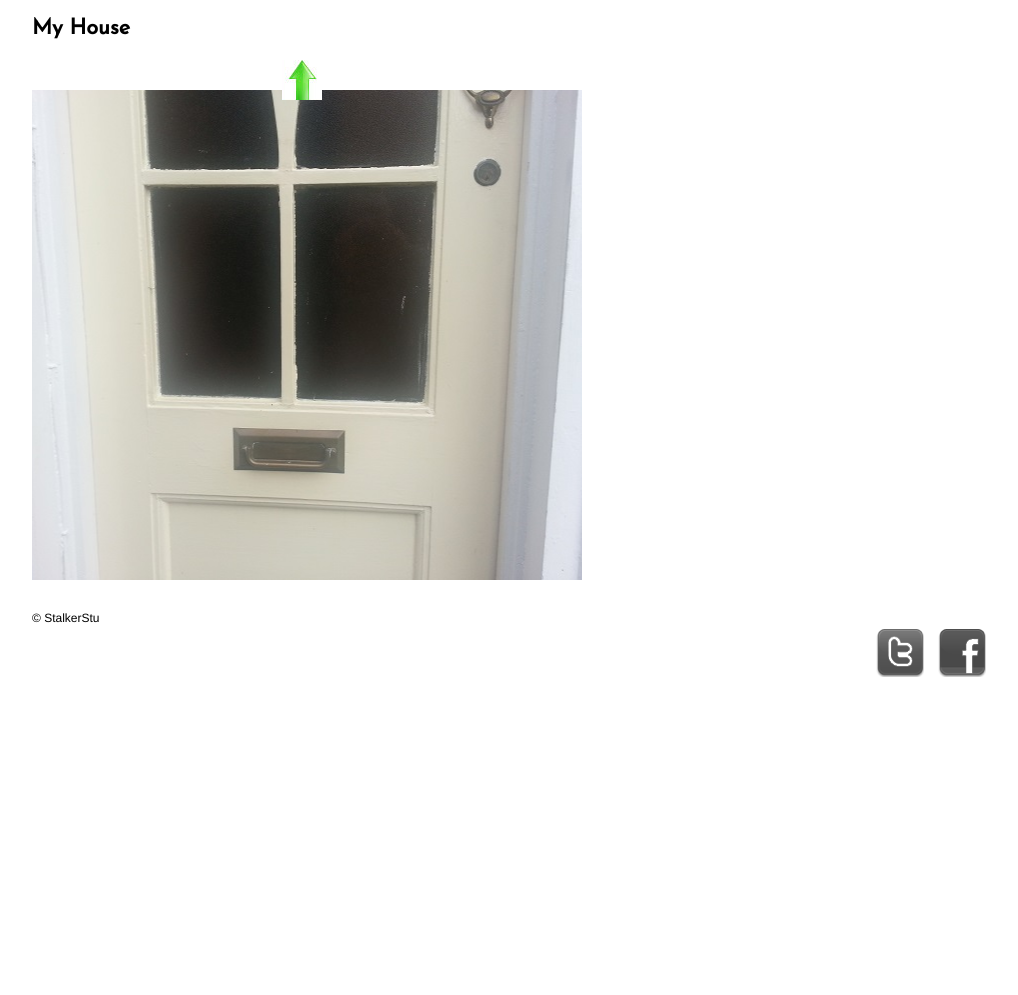
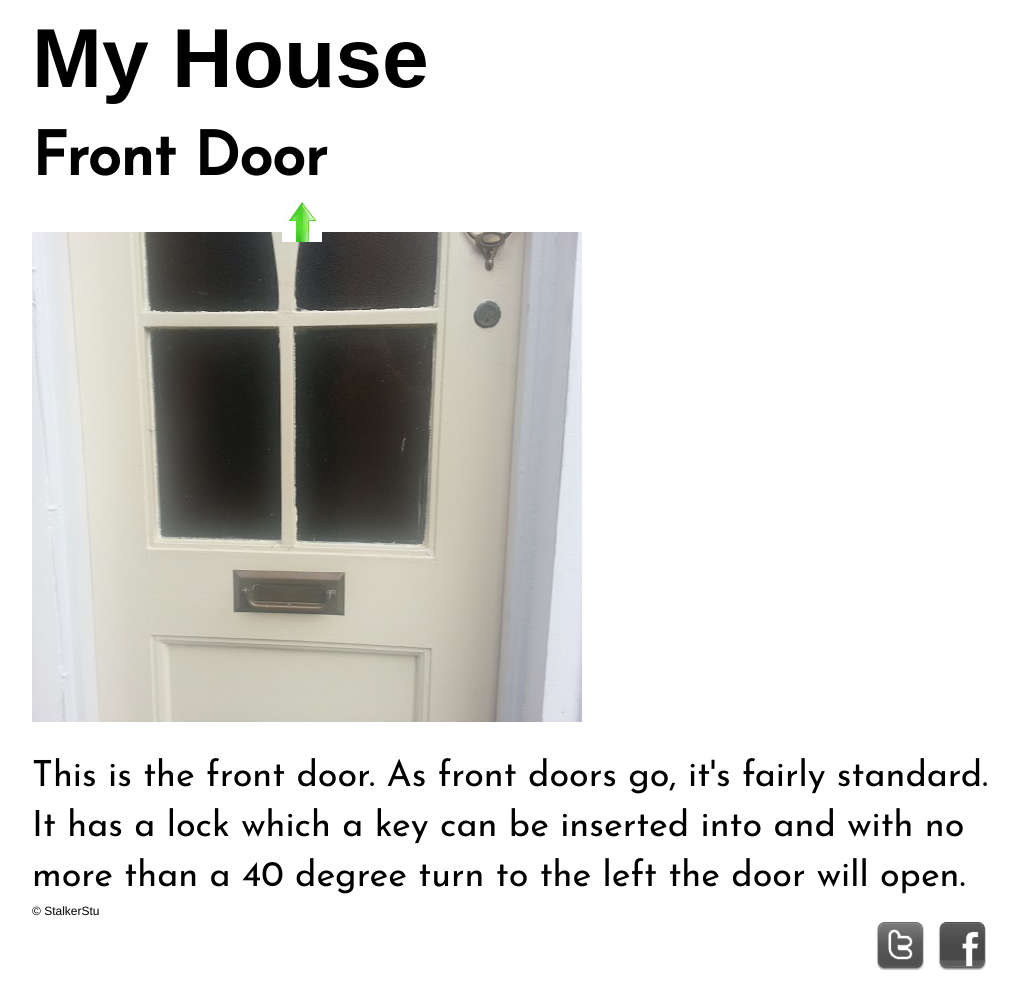
Before and after one commit to thew00d/House, a plain HTML site: page index.html in a window 1280 px wide. Shown: the whole page, without its empty margins (128-1146 px from the left). Before the commit the page ends 800 px from the top, so only its background shows below. Drawn offline with nearby package versions, Linux system fonts and the light colour scheme; a web font is replaced by a local one.

Commit message:
Added the description mechanism

```diff
--- a/css/style.css
+++ b/css/style.css
@@ -63,7 +63,10 @@ body {
 	margin: auto;
 }
 
-header {
+header h2 {
+    font-family: 'Josefin Sans', sans-serif;
+    font-size: 5em;
+    margin: 0px 0px;
 
 }
 
@@ -72,8 +75,16 @@ footer {
 }
 
 h1 {
-     font-family: 'Josefin Sans', sans-serif;
-    font-size: 1.8em;
+    font-family: 'Kavoon', sans-serif;
+    font-size: 7em;
+    font-weight: bold;
+    margin: 0px;
+}
+
+#description
+{
+    font-family: 'Josefin Sans', sans-serif;
+    font-size: 3em;
 }
 
 /*-----------------------------------------------------------------------------
@@ -188,6 +199,10 @@ h1 {
 #house {
      width: 550px;
      height: 550px;
+}
+
+#housepic {
+    margin: 0px auto;
 }
 
 .image1 {
--- a/index.html
+++ b/index.html
@@ -2,10 +2,10 @@
 <html lang="en">
 	<head>
     	<meta charset="utf-8">
-    	<meta name="description" content="Your description goes here">
-    	<meta name="keywords" content="one, two, three">
+    	<meta name="description" content="Some pictures of my house">
+    	<meta name="keywords" content="stalk, my, house">
 
-		<title>Blank Template</title>
+		<title>Stalk My House</title>
 
 		<!-- external CSS link -->
 		<link rel="stylesheet" href="css/normalize.css">
@@ -37,9 +37,7 @@
 
 			</div>
 
-			<div id="description">
-
-			</div>
+			<div id="description"></div>
 
 			<footer class="clearfix">
 				<div id="footercontent">
--- a/js/house.js
+++ b/js/house.js
@@ -10,6 +10,8 @@ $( document ).ready(function() {
 	$("#goleft").hide();
 	$("#goright").hide();
 	$("#goback").hide();
+	$("header h2").text("Front Door");
+	$("#description").text(positionDescription("Front Door"));
 
 	main();
 
@@ -118,8 +120,8 @@ $( document ).ready(function() {
 					$("#goright").show();
 				}
 
-				//$("#description").text(housePositions[currentPosition.verboseDescription]);
-				$("'description").text = "test";
+				$("#description").text(housePositions[currentPosition].verboseDescription);
+				$("header h2").text(housePositions[currentPosition].description);
 
 				return false;
 			}
@@ -135,7 +137,6 @@ $( document ).ready(function() {
 	  this.leftPosition = leftPosition;
 	  this.rightPosition = rightPosition;
 	  this.description = description;
-	  console.log(positionDescription(this.description));
 	  this.verboseDescription = positionDescription(this.description);
 	  addArea(description);
 	}
@@ -230,12 +231,52 @@ $( document ).ready(function() {
 		switch(position)
 		{
 			case 'Front Door':
-				posDes = "this is the front door";
+				posDes = "This is the front door.  As front doors go, it's fairly standard.  It has a lock which a key can be inserted into and with no more than a 40 degree turn to the left the door will open.";
 				return posDes;
 				break;
 
 			case 'Hallway':
-				posDes = "this is the hallway";
+				posDes = "You now find yourself in the hallway.  This provides several options to you.  You can go up the stairs to the 2nd floor, or to your right there is the living room.  Shoes should be removed here to avoid any stainage on the cream carpets that are fitted throughout the house.";
+				return posDes;
+				break;
+
+			case 'Stairs':
+				posDes = "You are climbing the stairs.  This means you are either heading up to the 2nd floor or descending once again.  If you were to ascend and descend the stairs for 20 times in a row, this would probably provide you with a fairly nice workout.";
+				return posDes;
+				break;
+
+			case 'Living Room':
+				posDes = "The living room is an idea place for sitting in front of the TV with your dinner and a beer or possibly a nice glass of Chablis.  You may prefer to call it the lounge but that is probably because you are working class.";
+				return posDes;
+				break;
+
+			case 'Back Garden':
+				posDes = "The back garden is a great place to come if you want to get to the shed.  In the shed there are many treasures, mostly for tidying up the front and back gardens.  You might want to consider concreting over the front and back gardens and having the shed demolished.";
+				return posDes;
+				break;
+
+			case 'Kitchen':
+				posDes = "The kitchen is an ideal place to be if you have something that needs cooking - be it a can of Heinz Macaroni Cheese or a packet of noodles.  Once you have cooked either of these, the dishwasher will be able to provide you with cleaning facilities.";
+				return posDes;
+				break;
+
+			case 'Bedroom':
+				posDes = "If you are tired, the bedroom is the place to be.  ";
+				return posDes;
+				break;
+
+			case 'Landing':
+				posDes = "this is the Landing";
+				return posDes;
+				break;
+
+			case 'Spare Room':
+				posDes = "this is the spare room";
+				return posDes;
+				break;
+
+			case 'Bathroom':
+				posDes = "this is the bathroom";
 				return posDes;
 				break;
 
```
